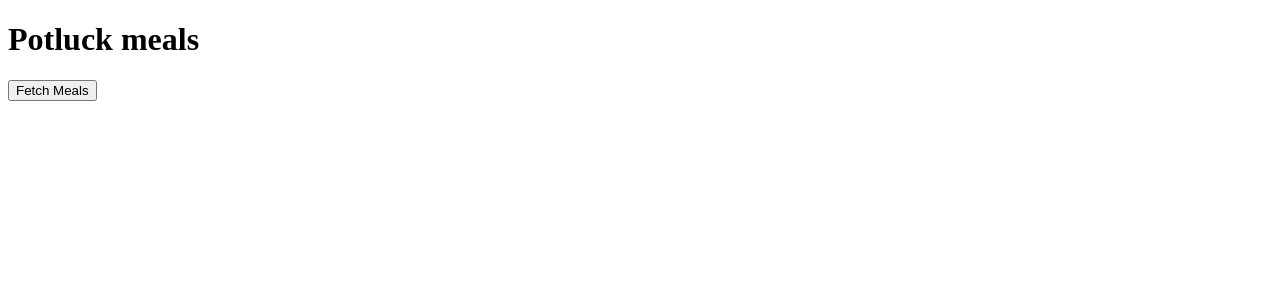
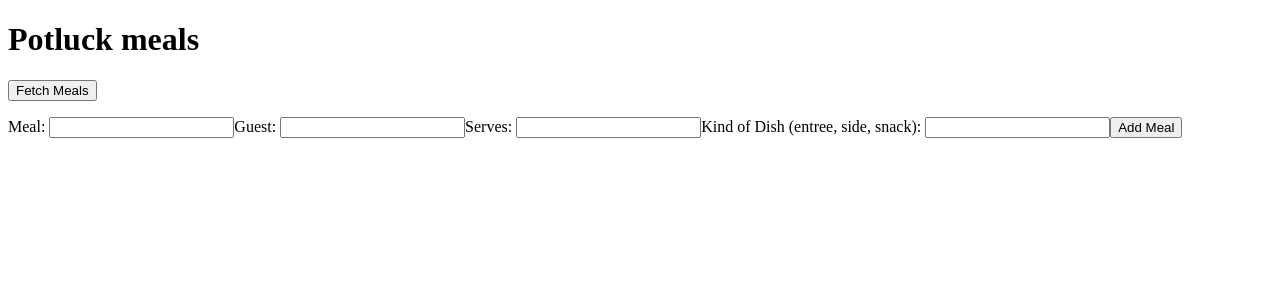
Before and after one commit to rmccrear/practice-with-db, a React (Vite) app: page / in a window 1280 px wide. Shown: the top 300 px of the page. Built offline with nearby package versions, Linux system fonts and the light colour scheme.

Commit message:
add form for meal

```diff
--- a/src/components/PotluckMeals.jsx
+++ b/src/components/PotluckMeals.jsx
@@ -24,6 +24,23 @@ export default function PotluckMeals() {
         <ul>
             {mealsDisplay}
         </ul>
+        <div>
+            <form>
+                <label>
+                    Meal: <input type="text" name="mealName" />
+                </label>
+                <label>
+                    Guest: <input type="text" name="guestName" />
+                </label>
+                <label>
+                    Serves: <input type="number" name="serves" />
+                </label>
+                <label>
+                    Kind of Dish (entree, side, snack): <input type="text" name="kind_of_dish" />
+                </label>
+                <button type="submit">Add Meal</button>
+            </form>
+        </div>
 
     </>
 }
```
Also changed, not shown: 1 other file (tests, documents, lock files or other folders).
